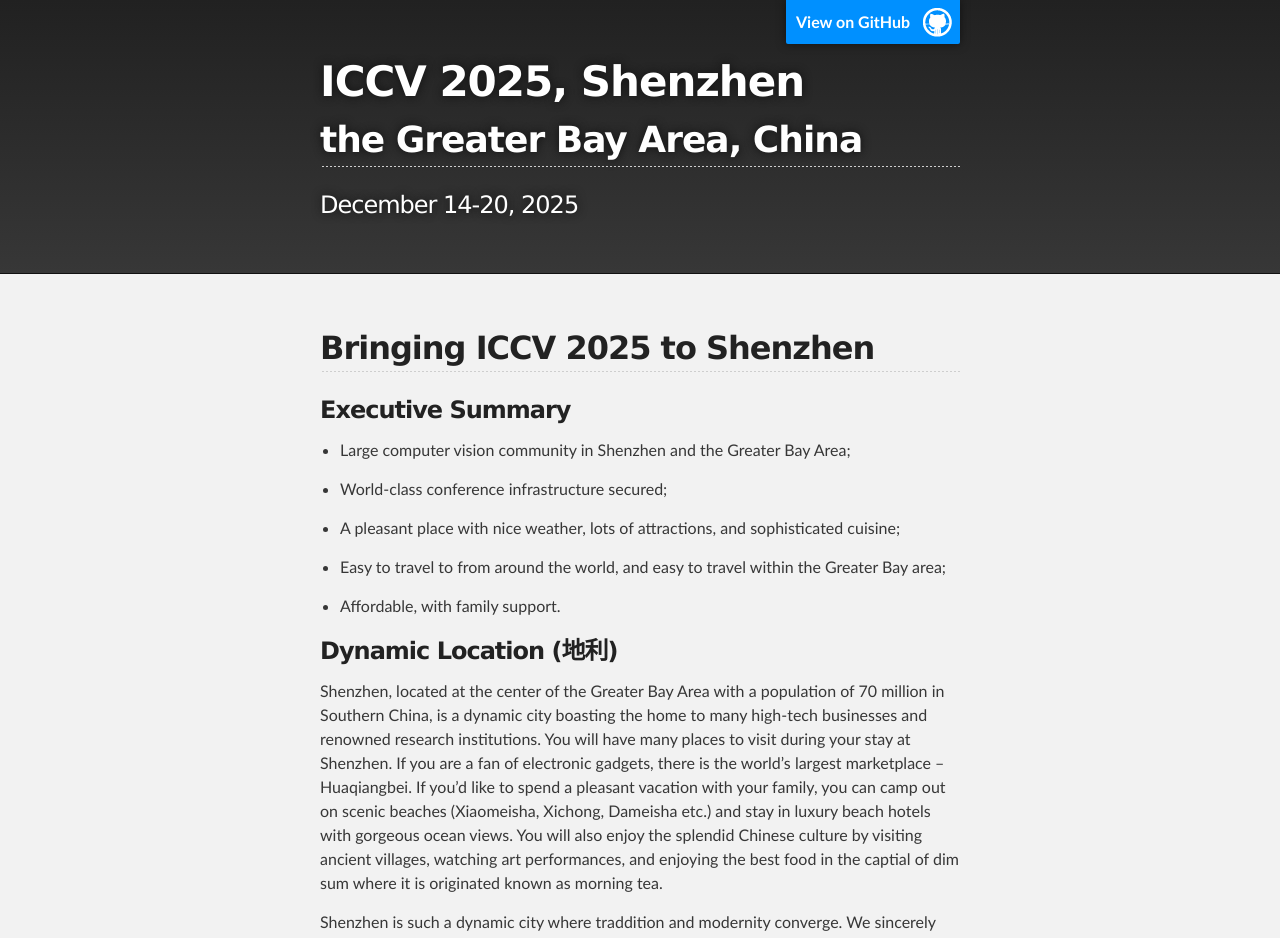
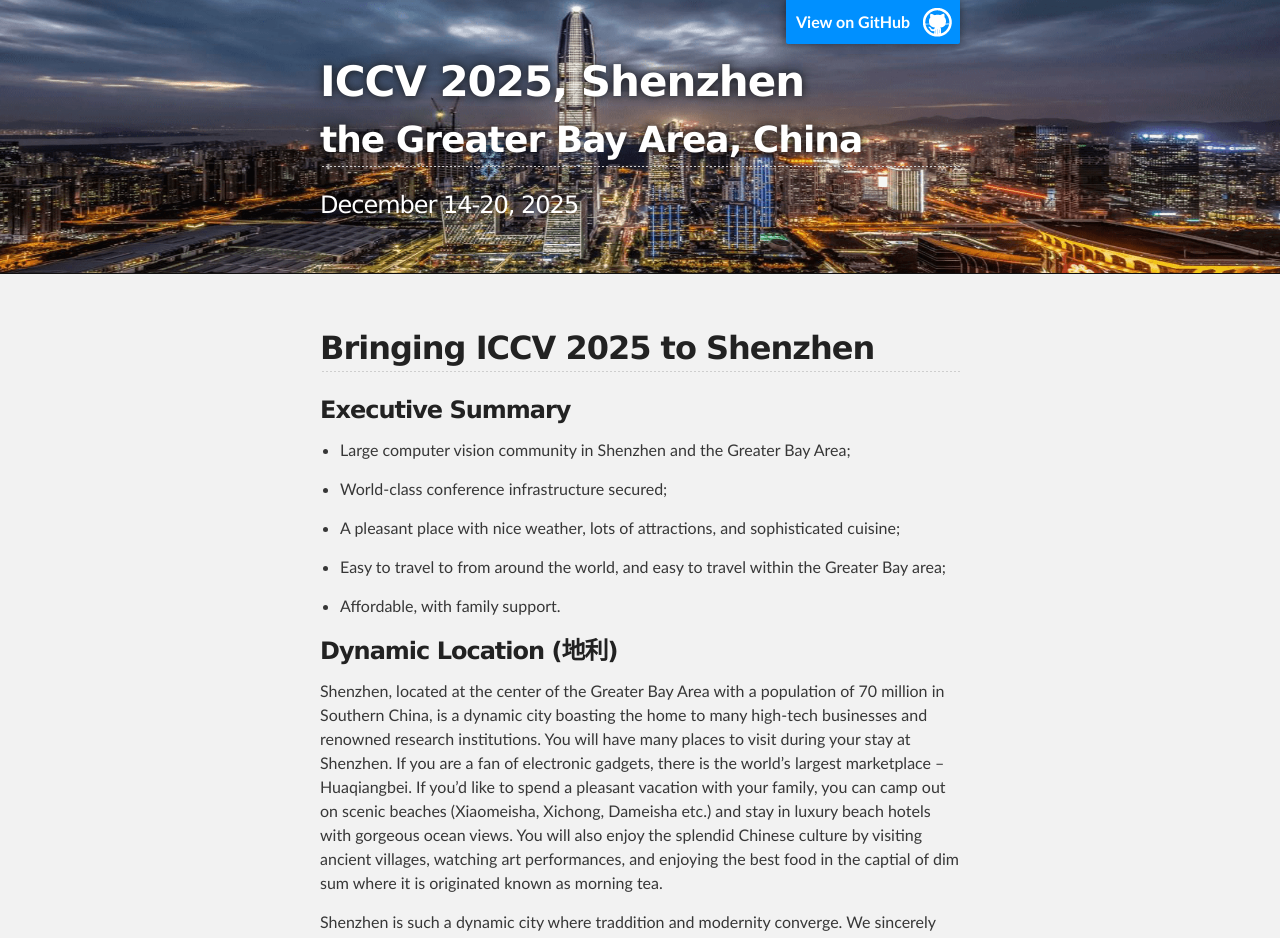
Before and after one commit to iccv2025shenzhen/iccv2025shenzhen, a Jekyll site: the page built from index.md, in a window 1280 px wide. Shown: the top 938 px of the page. Built offline with Jekyll 4.4.1, drawn with Linux system fonts in a browser that asks for light colours; our own code applies the rules of GitHub Pages for plain Markdown files.

Commit message:
Update default.html

```diff
--- a/_layouts/default.html
+++ b/_layouts/default.html
@@ -13,9 +13,8 @@
   <body>
 
     <!-- HEADER -->
-    <!-- <div id="header_wrap" class="outer" style="background: url('/assets/images/shenzhen.png');background-size:100% 100%;"> -->
-    <!-- <div id="header_wrap" class="outer" style="background: url('/assets/images/shenzhen.png') no-repeat;background-size：contain;"> -->
-    <div id="header_wrap" class="outer">
+    <div id="header_wrap" class="outer" style="background: url('/assets/images/shenzhen.png');background-size:100% 100%;">
+    <!-- <div id="header_wrap" class="outer"> -->
         <header class="inner">
           {% if site.github.is_project_page %}
             <a id="forkme_banner" href="{{ site.github.repository_url }}">View on GitHub</a>
```
